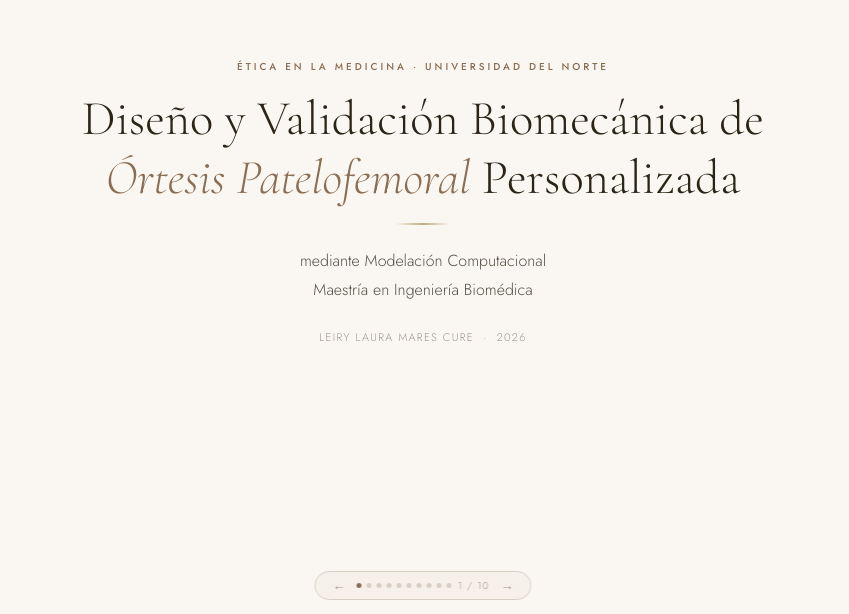
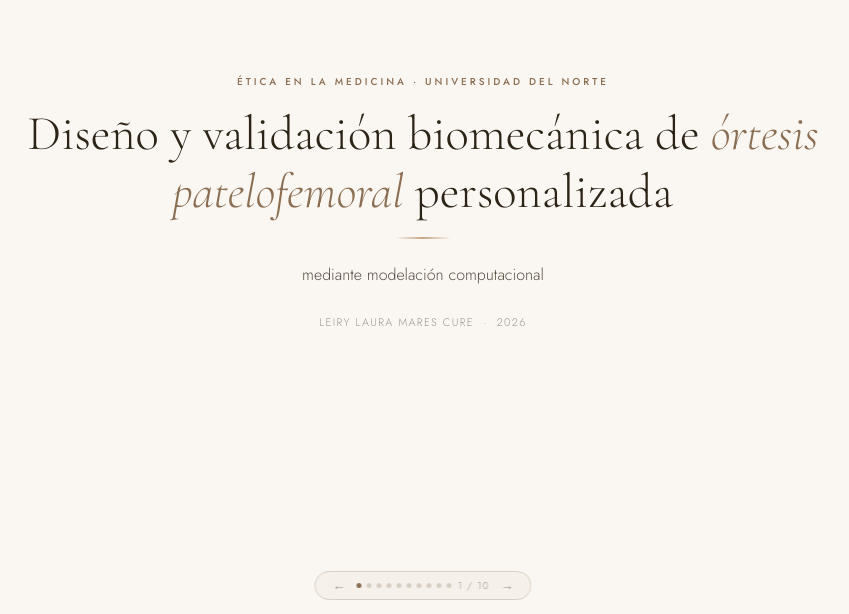
Before and after one commit to LeiryLauraMC/Presentacion_tesis_bioetica, a plain HTML site: page index.html in a window 1280 px wide. Shown: the part 186-800 px from the top of the page, without its empty margins (217-1066 px from the left). Drawn offline with nearby package versions, Linux system fonts and the light colour scheme.

Commit message:
Update index.html

```diff
--- a/index.html
+++ b/index.html
@@ -3,7 +3,7 @@
 <head>
 <meta charset="UTF-8">
 <meta name="viewport" content="width=device-width, initial-scale=1.0">
-<title>Ética en Investigación · Órtesis Patelofemoral</title>
+<title>Bioética · Órtesis Patelofemoral</title>
 <link href="https://fonts.googleapis.com/css2?family=Cormorant+Garamond:ital,wght@0,300;0,400;0,600;1,300;1,400&family=Jost:wght@300;400;500&display=swap" rel="stylesheet">
 <style>
   :root {
@@ -332,9 +332,9 @@
   <!-- ═══ SLIDE 1 · PORTADA ═══ -->
   <div class="slide slide-cover active" id="s1">
     <div class="overline">Ética en la Medicina · Universidad del Norte</div>
-    <h1>Diseño y Validación Biomecánica de <em>Órtesis Patelofemoral</em> Personalizada</h1>
+    <h1>Diseño y validación biomecánica de <em>órtesis patelofemoral</em> personalizada</h1>
     <div class="ornament"></div>
-    <p class="sub">mediante Modelación Computacional<br>Maestría en Ingeniería Biomédica</p>
+    <p class="sub">mediante modelación computacional</p>
     <p class="meta">Leiry Laura Mares Cure &nbsp;·&nbsp; 2026</p>
   </div>
 
@@ -606,7 +606,7 @@
       Diseñar con rigor ético no es un requisito formal<br><em>es la única manera responsable de hacer ciencia.</em>
     </h1>
     <div class="ornament" style="margin-top: 24px"></div>
-    <p class="meta" style="margin-top: 20px">Leiry Laura Mares Cure &nbsp;·&nbsp; Maestría en Ingeniería Biomédica &nbsp;·&nbsp; Universidad del Norte &nbsp;·&nbsp; 2026</p>
+    <p class="meta" style="margin-top: 20px">Universidad del Norte &nbsp;·&nbsp; 2026</p>
   </div>
 
 </div><!-- /slides-wrapper -->
```
